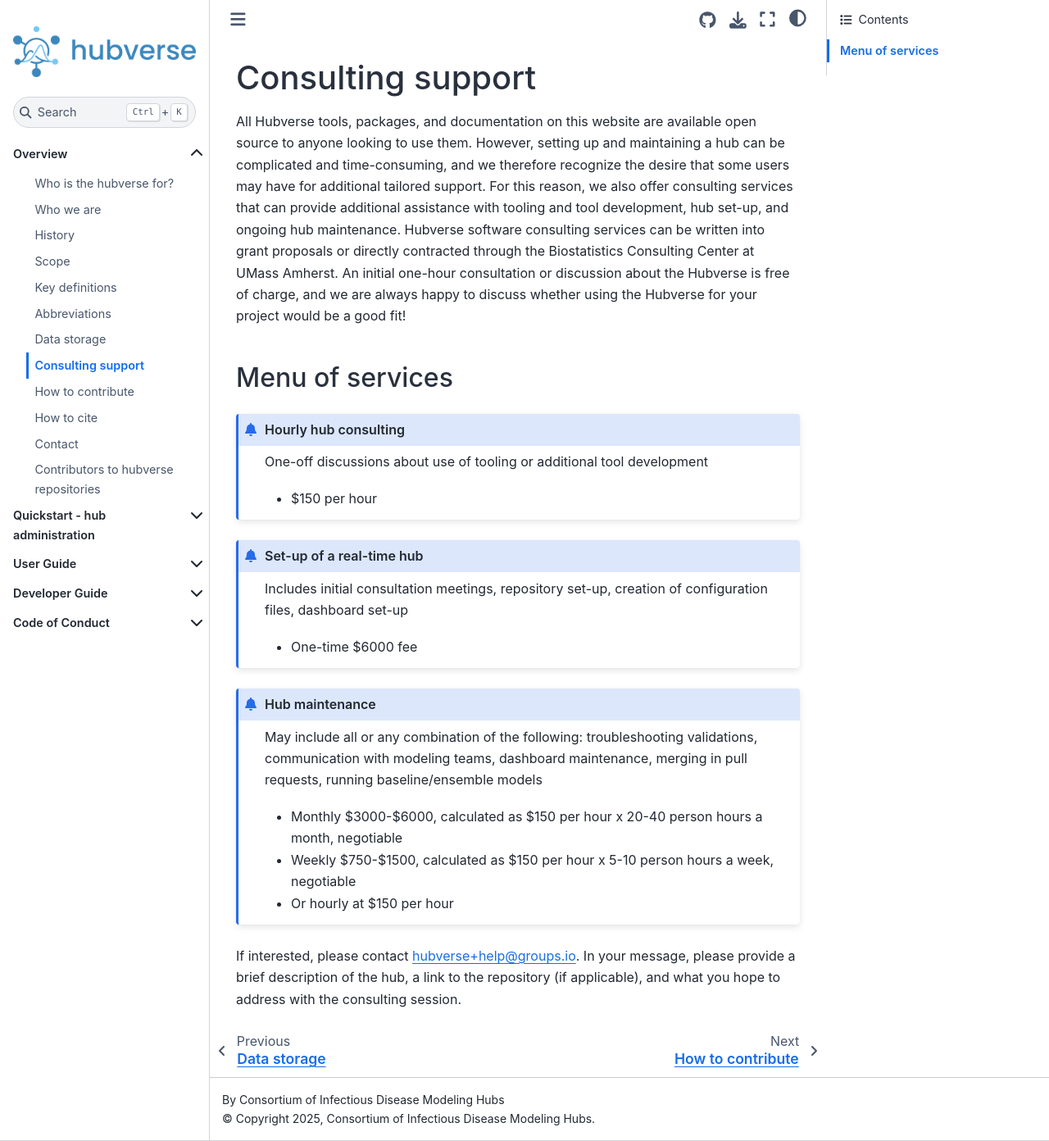
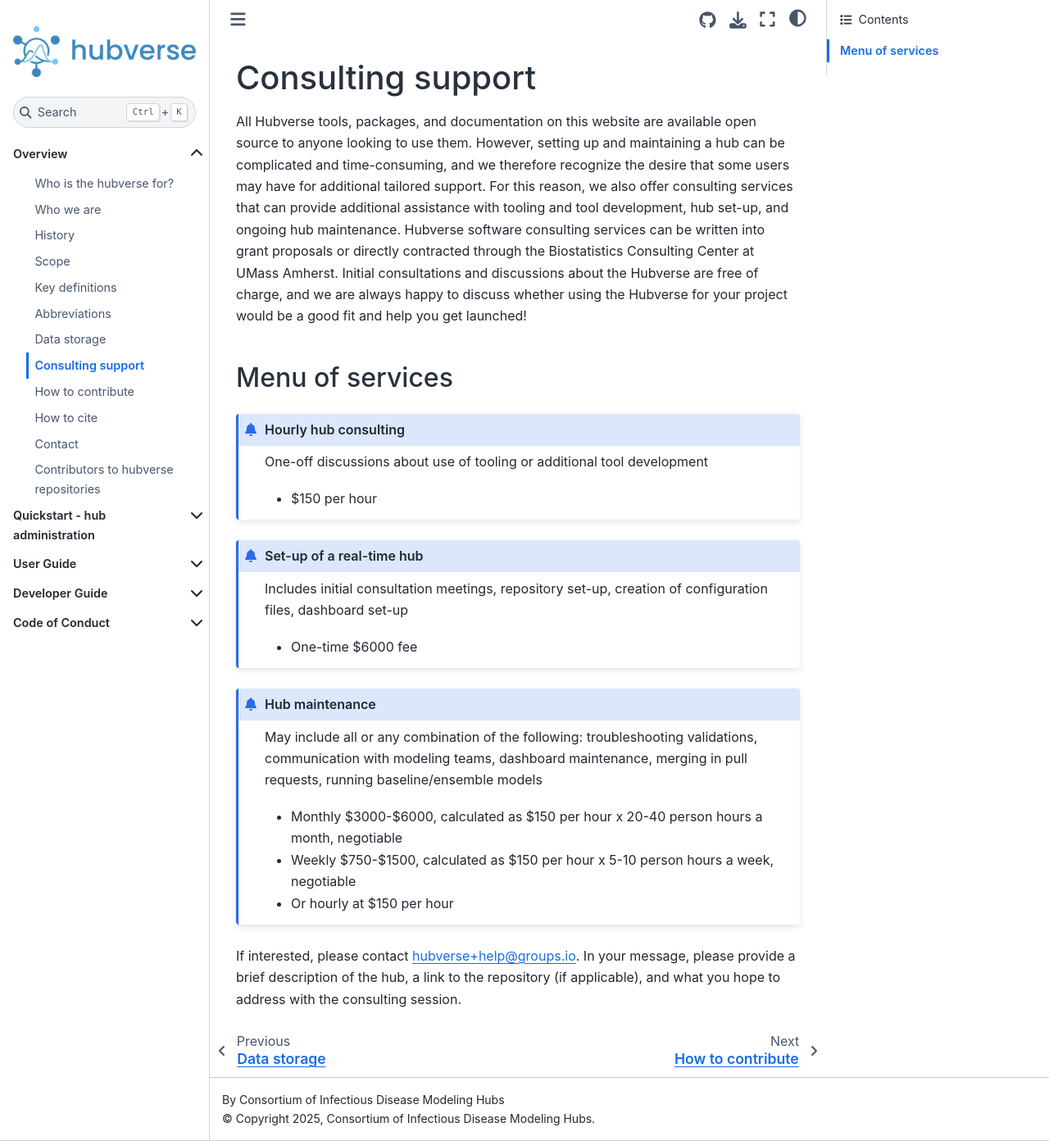
Before and after one commit to hubverse-org/hubDocs, a Sphinx documentation site: the page built from docs/source/overview/support-consulting.md, in a window 1280 px wide and 1392 px high. Shown: the whole window at 82% size. Built offline with Sphinx 7.4.7 and the Sphinx Book theme 1.1.4, drawn with Linux system fonts in a browser that asks for light colours; comment, search, counter and statistics services are not loaded.

Commit message:
Update docs/source/overview/support-consulting.md
Co-authored-by: Nicholas G Reich <nick@umass.edu>

```diff
--- a/docs/source/overview/support-consulting.md
+++ b/docs/source/overview/support-consulting.md
@@ -1,5 +1,5 @@
 # Consulting support
-All Hubverse tools, packages, and documentation on this website are available open source to anyone looking to use them. However, setting up and maintaining a hub can be complicated and time-consuming, and we therefore recognize the desire that some users may have for additional tailored support. For this reason, we also offer consulting services that can provide additional assistance with tooling and tool development, hub set-up, and ongoing hub maintenance. Hubverse software consulting services can be written into grant proposals or directly contracted through the Biostatistics Consulting Center at UMass Amherst. An initial one-hour consultation or discussion about the Hubverse is free of charge, and we are always happy to discuss whether using the Hubverse for your project would be a good fit!
+All Hubverse tools, packages, and documentation on this website are available open source to anyone looking to use them. However, setting up and maintaining a hub can be complicated and time-consuming, and we therefore recognize the desire that some users may have for additional tailored support. For this reason, we also offer consulting services that can provide additional assistance with tooling and tool development, hub set-up, and ongoing hub maintenance. Hubverse software consulting services can be written into grant proposals or directly contracted through the Biostatistics Consulting Center at UMass Amherst. Initial consultations and discussions about the Hubverse are free of charge, and we are always happy to discuss whether using the Hubverse for your project would be a good fit and help you get launched!
 
 (Menu-of-services)=
 ## Menu of services
```
